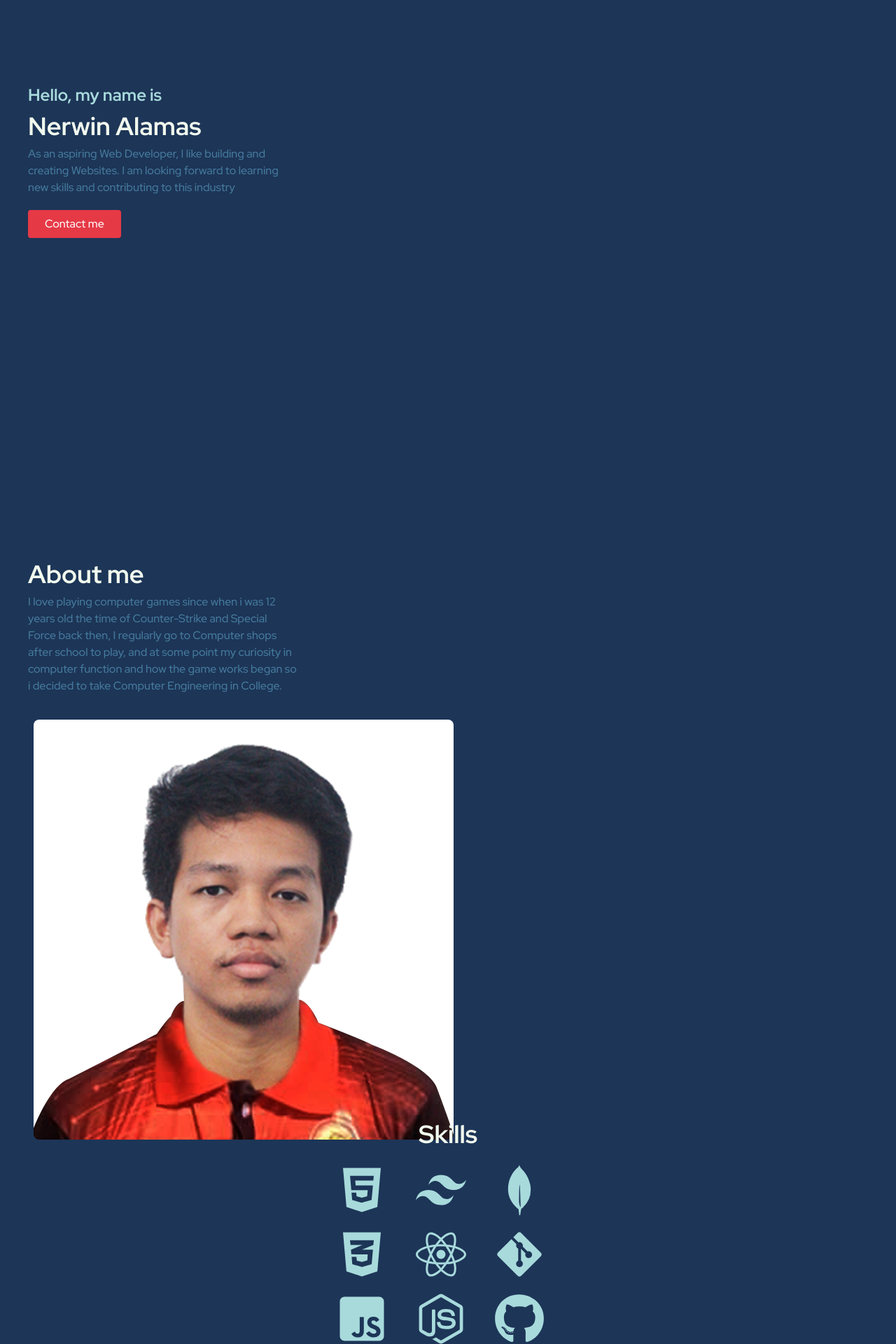
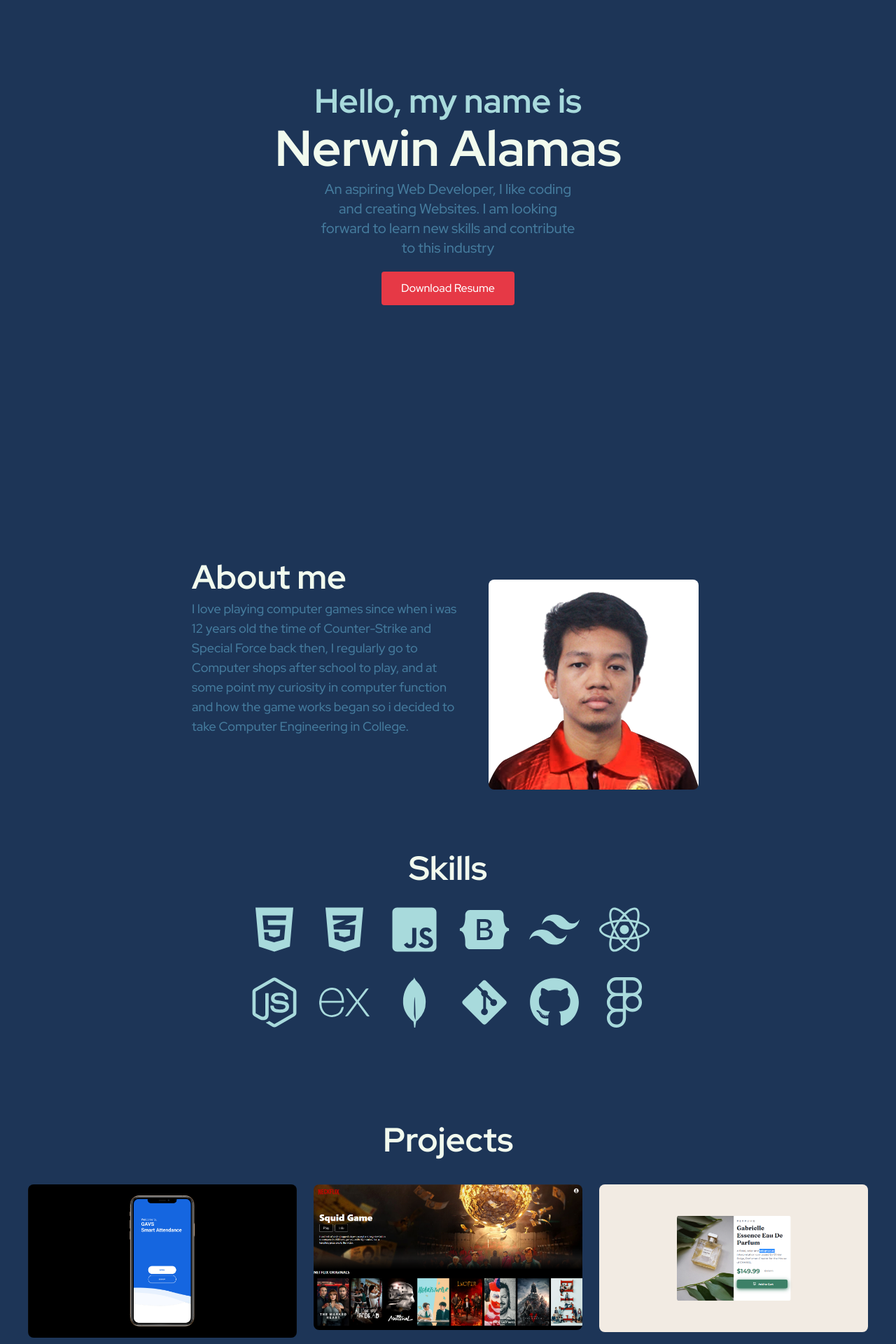
Before and after one commit to nerwinalamas/nerwinalamas, a React (Create React App) app: page / in a window 1280 px wide. Shown: the part 40-1960 px from the top of the page at 70% size. Built offline with nearby package versions, Linux system fonts and the light colour scheme.

Commit message:
title,  tablet view, desktop view, change img

```diff
--- a/public/index.html
+++ b/public/index.html
@@ -2,19 +2,19 @@
 <html lang="en">
   <head>
     <meta charset="utf-8" />
-    <link rel="icon" href="%PUBLIC_URL%/favicon.ico" />
+    <link rel="icon" href="%PUBLIC_URL%/id.png" />
     <meta name="viewport" content="width=device-width, initial-scale=1" />
     <meta name="theme-color" content="#000000" />
     <meta
       name="description"
       content="Web site created using create-react-app"
     />
-    <link rel="apple-touch-icon" href="%PUBLIC_URL%/logo192.png" />
+    <link rel="apple-touch-icon" href="%PUBLIC_URL%/id.png" />
     <!--
       manifest.json provides metadata used when your web app is installed on a
       user's mobile device or desktop. See https://developers.google.com/web/fundamentals/web-app-manifest/
     -->
-    <link rel="manifest" href="%PUBLIC_URL%/manifest.json" />
+    <link rel="manifest" href="%PUBLIC_URL%/id.png" />
     <!--
       Notice the use of %PUBLIC_URL% in the tags above.
       It will be replaced with the URL of the `public` folder during the build.
@@ -24,7 +24,7 @@
       work correctly both with client-side routing and a non-root public URL.
       Learn how to configure a non-root public URL by running `npm run build`.
     -->
-    <title>React App</title>
+    <title>Nerwin Alamas Portfolio</title>
     <link rel="preconnect" href="https://fonts.googleapis.com" />
     <link rel="preconnect" href="https://fonts.gstatic.com" crossorigin />
     <link
--- a/src/components/About.js
+++ b/src/components/About.js
@@ -4,10 +4,12 @@ import id from "../assets/id.png";
 const About = () => {
   return (
     <>
-      <div className="pt-10 px-10 h-screen">
+      <div className="my-10 py-15 px-10 md:flex justify-evenly gap-3 lg:max-w-8xl lg:justify-center lg:gap-8">
         <div>
-          <h1 className="text-nameColor text-4xl font-bold">About me</h1>
-          <p className="text-textColor py-2 text-md max-w-sm">
+          <h1 className="text-nameColor text-4xl font-bold  md:text-5xl">
+            About me
+          </h1>
+          <p className="text-textColor py-2 text-md max-w-sm md:text-lg">
             I love playing computer games since when i was 12 years old the time
             of Counter-Strike and Special Force back then, I regularly go to
             Computer shops after school to play, and at some point my curiosity
@@ -21,7 +23,11 @@ const About = () => {
           </p> */}
         </div>
         <div className="mt-5 p-2">
-          <img src={id} alt="nerwin alamas" className="rounded-lg" />
+          <img
+            src={id}
+            alt="nerwin alamas"
+            className="rounded-lg md:max-w-[300px]"
+          />
         </div>
       </div>
     </>
--- a/src/components/Footer.js
+++ b/src/components/Footer.js
@@ -1,5 +1,5 @@
 import React from "react";
-import { FaFacebookF, FaGithub } from "react-icons/fa";
+import { FaFacebookF, FaGithub, FaLinkedinIn } from "react-icons/fa";
 import { SiGmail } from "react-icons/si";
 
 const Footer = () => {
@@ -15,21 +15,28 @@ const Footer = () => {
             target="_blank"
             rel="noreferrer"
           >
-            <FaFacebookF className="rounded-full bg-nameColor p-2 hover:bg-btnColor hover:text-nameColor" />
+            <FaFacebookF className="rounded-lg bg-nameColor p-2 hover:bg-btnColor hover:text-nameColor" />
+          </a>
+          <a
+            href="https://www.linkedin.com/in/nerwin-alamas-80770b23b/"
+            target="_blank"
+            rel="noreferrer"
+          >
+            <FaLinkedinIn className="rounded-lg bg-nameColor p-2 hover:bg-btnColor hover:text-nameColor" />
           </a>
           <a
             href="https://mail.google.com/mail/?view=cm&fs=1&tf=1&to=nerwinalamas@gmail.com"
             target="_blank"
             rel="noreferrer"
           >
-            <SiGmail className="rounded-full bg-nameColor p-2 hover:bg-btnColor hover:text-nameColor" />
+            <SiGmail className="rounded-lg bg-nameColor p-2 hover:bg-btnColor hover:text-nameColor" />
           </a>
           <a
             href="https://github.com/nerwinalamas"
             target="_blank"
             rel="noreferrer"
           >
-            <FaGithub className="rounded-full bg-nameColor p-2 hover:bg-btnColor hover:text-nameColor" />
+            <FaGithub className="rounded-lg bg-nameColor p-2 hover:bg-btnColor hover:text-nameColor" />
           </a>
         </div>
         <h4 className="py-10 text-nameColor">Nerwin Alamas © 2022</h4>
--- a/src/components/Home.js
+++ b/src/components/Home.js
@@ -3,23 +3,24 @@ import React from "react";
 const Home = () => {
   return (
     <>
-      <main className="pt-40 px-10 h-screen">
-        <h5 className=" text-titleColor pb-2 font-semibold text-2xl">
+      <main className="pt-40 px-10 h-screen md:flex flex-col items-center">
+        <h5 className=" text-titleColor pb-2 font-semibold text-2xl md:text-4xl lg:text-5xl">
           Hello, my name is
         </h5>
-        <h1 className="text-nameColor text-4xl font-bold">Nerwin Alamas</h1>
-        <p className="text-textColor py-2 text-md max-w-sm">
-          As an aspiring Web Developer, I like building and creating Websites. I
-          am looking forward to learning new skills and contributing to this
-          industry
+        <h1 className="text-nameColor text-4xl font-bold md:text-6xl lg:text-7xl">
+          Nerwin Alamas
+        </h1>
+        <p className="text-textColor py-2 text-md max-w-sm md:text-lg md:text-center lg:text-xl">
+          An aspiring Web Developer, I like coding and creating Websites. I am
+          looking forward to learn new skills and contribute to this industry
         </p>
         {/* <p className="text-textColor py-2 text-md max-w-sm">
           Lorem ipsum dolor, sit amet consectetur adipisicing elit. Accusamus
           cupiditate quos beatae laudantium obcaecati error quis necessitatibus
           quibusdam aliquam nulla!
         </p> */}
-        <button className="bg-btnColor rounded py-2 px-6 mt-3 text-white text-semibold hover:bg-nameColor hover:text-btnColor">
-          Contact me
+        <button className="bg-btnColor rounded py-2 px-6 mt-3 text-white text-semibold hover:bg-nameColor hover:text-btnColor md:py-3 md:px-7">
+          Download Resume
         </button>
       </main>
     </>
--- a/src/components/Projects.js
+++ b/src/components/Projects.js
@@ -18,10 +18,11 @@ import { DiAndroid } from "react-icons/di";
 const Projects = () => {
   return (
     <>
-      <div className="pt-10 px-10">
-        <h1 className="text-nameColor text-4xl font-bold text-center">
+      <div className="my-10 pt-10 px-10">
+        <h1 className="text-nameColor text-4xl font-bold text-center md:text-5xl">
           Projects
         </h1>
+        <div className="md:grid grid-cols-2 gap-6 lg:grid-cols-3">
           {/* Project 1 */}
           <div className="my-10">
             <div className="w-70 content-center">
@@ -29,7 +30,7 @@ const Projects = () => {
                 <img
                   src={Gavs}
                   alt="GAVS Smart Attendance App"
-                className="rounded-lg"
+                  className="rounded-lg transform hover:scale-110 transition duration-300 md:h-25"
                 />
               </div>
               <div className="px-3">
@@ -38,8 +39,8 @@ const Projects = () => {
                 </h2>
                 <p className="text-textColor text-md max-w-sm">
                   An Attendance App that gathers student attendance within the
-                Institution. since social distancing is strictly implemented. We
-                use a QR code to collect student data.
+                  Institution. since social distancing is strictly implemented.
+                  We use a QR code to collect student data.
                 </p>
                 <div className="py-4 flex">
                   <FaJava
@@ -87,7 +88,7 @@ const Projects = () => {
                 <img
                   src={netflixClone}
                   alt="Netflix Clone"
-                className="rounded-lg"
+                  className="rounded-lg  transform hover:scale-110 transition duration-300  md:h-30"
                 />
               </div>
               <div className="px-3">
@@ -95,8 +96,8 @@ const Projects = () => {
                   Netflix Clone
                 </h2>
                 <p className="text-textColor text-md max-w-sm">
-                Clone of Movie Gallery UI of Netflix's Website, in this project
-                I use TMDB API
+                  Clone of Movie Gallery UI of Netflix's Website, in this
+                  project I use TMDB API
                 </p>
                 <div className="py-4 flex">
                   <FaReact
@@ -145,7 +146,7 @@ const Projects = () => {
                 <img
                   src={product}
                   alt="Product Preview Component"
-                className="rounded-lg"
+                  className="rounded-lg transform hover:scale-110 transition duration-300 md:h-25"
                 />
               </div>
               <div className="px-3">
@@ -153,8 +154,8 @@ const Projects = () => {
                   Product Preview Component
                 </h2>
                 <p className="text-textColor text-md max-w-sm">
-                A simple responsive product preview challenge from the frontend
-                mentor website
+                  A simple responsive product preview challenge from the
+                  frontend mentor website
                 </p>
                 <div className="py-4 flex">
                   <FaHtml5
@@ -196,7 +197,11 @@ const Projects = () => {
           <div className="my-10">
             <div className="w-70 content-center">
               <div>
-              <img src={notes} alt="Notes App" className="rounded-lg" />
+                <img
+                  src={notes}
+                  alt="Notes App"
+                  className="rounded-lg transform hover:scale-110 transition duration-300 md:h-25"
+                />
               </div>
               <div className="px-3">
                 <h2 className="text-nameColor font-medium text-xl text-center py-5">
@@ -247,6 +252,7 @@ const Projects = () => {
             </div>
           </div>
         </div>
+      </div>
     </>
   );
 };
--- a/src/components/Skills.js
+++ b/src/components/Skills.js
@@ -15,12 +15,12 @@ import { SiExpress, SiMongodb, SiTailwindcss } from "react-icons/si";
 const Skills = () => {
   return (
     <>
-      <div className="py-10 px-10 w-100 flex flex-col justify-center items-center">
-        <h1 className="text-nameColor text-4xl font-bold text-center">
+      <div className="my-10 py-10 px-10 w-100 flex flex-col justify-center items-center">
+        <h1 className="text-nameColor text-4xl font-bold text-center md:text-5xl">
           Skills
         </h1>
 
-        <div className="grid grid-flow-col grid-rows-4 gap-5 p-4 mt-2 w-[350px] content-center">
+        <div className="grid grid-cols-3 gap-5 p-4 mt-3 w-[350px] content-center md:grid-cols-4 md:gap-8 md:w-[450px] lg:grid-cols-6 lg:w-[600px]">
           <FaHtml5
             title="HTML"
             className="text-titleColor text-7xl mr-2 hover:text-btnColor"
```
Also changed, not shown: public/id.png (added), src/assets/gavs.png. Lines whose indentation alone changed are shown as unchanged.
